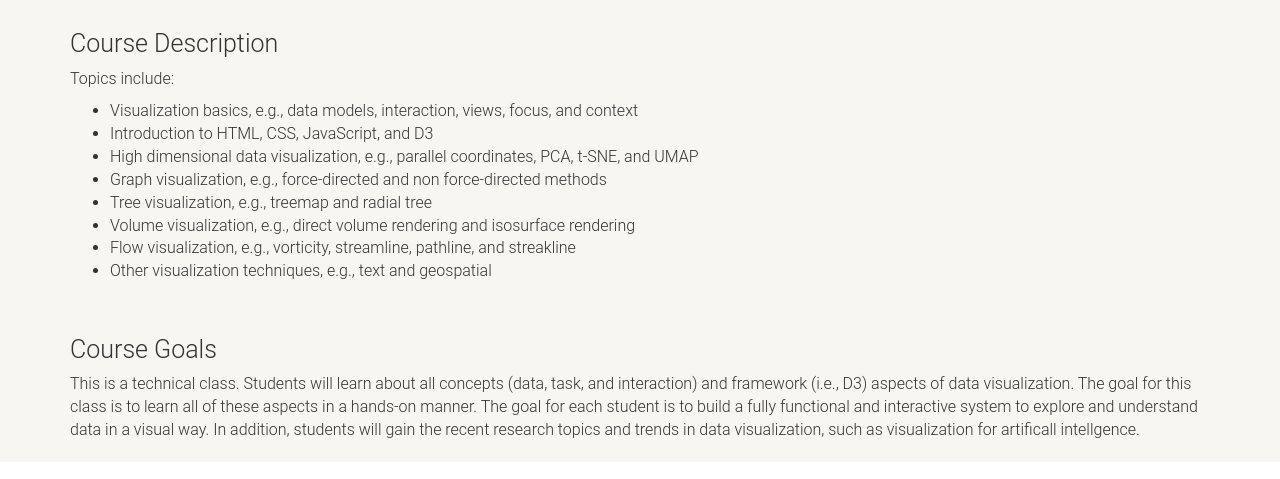
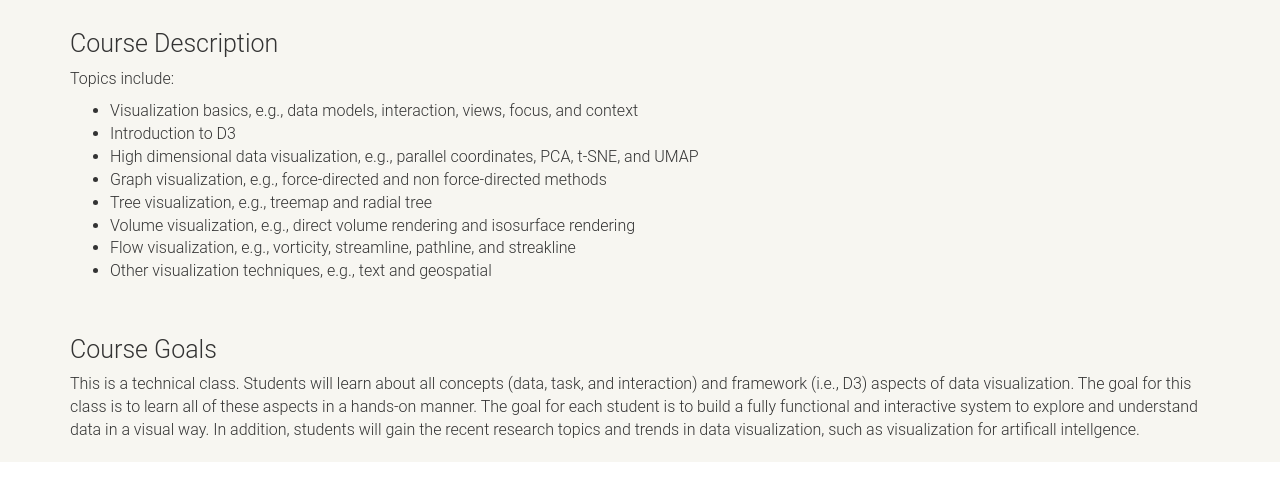
Before and after one commit to stevenhan1991/DDA3003, a plain HTML site: page index.html in a window 1280 px wide. Shown: the part 840-1319 px from the top of the page. Drawn offline with nearby package versions, Linux system fonts and the light colour scheme; a web font is replaced by a local one.

Commit message:
Update index.html

```diff
--- a/index.html
+++ b/index.html
@@ -54,7 +54,7 @@
 					Topics include:
 					<ul>
 						<li> Visualization basics, e.g., data models, interaction, views, focus, and context  </li>
-						<li> Introduction to HTML, CSS, JavaScript, and D3 </li>
+						<li> Introduction to D3 </li>
 						<li> High dimensional data visualization, e.g., parallel coordinates, PCA, t-SNE, and UMAP </li>
 						<li> Graph visualization, e.g., force-directed and non force-directed methods </li>
 						<li> Tree visualization, e.g., treemap and radial tree </li>
```
